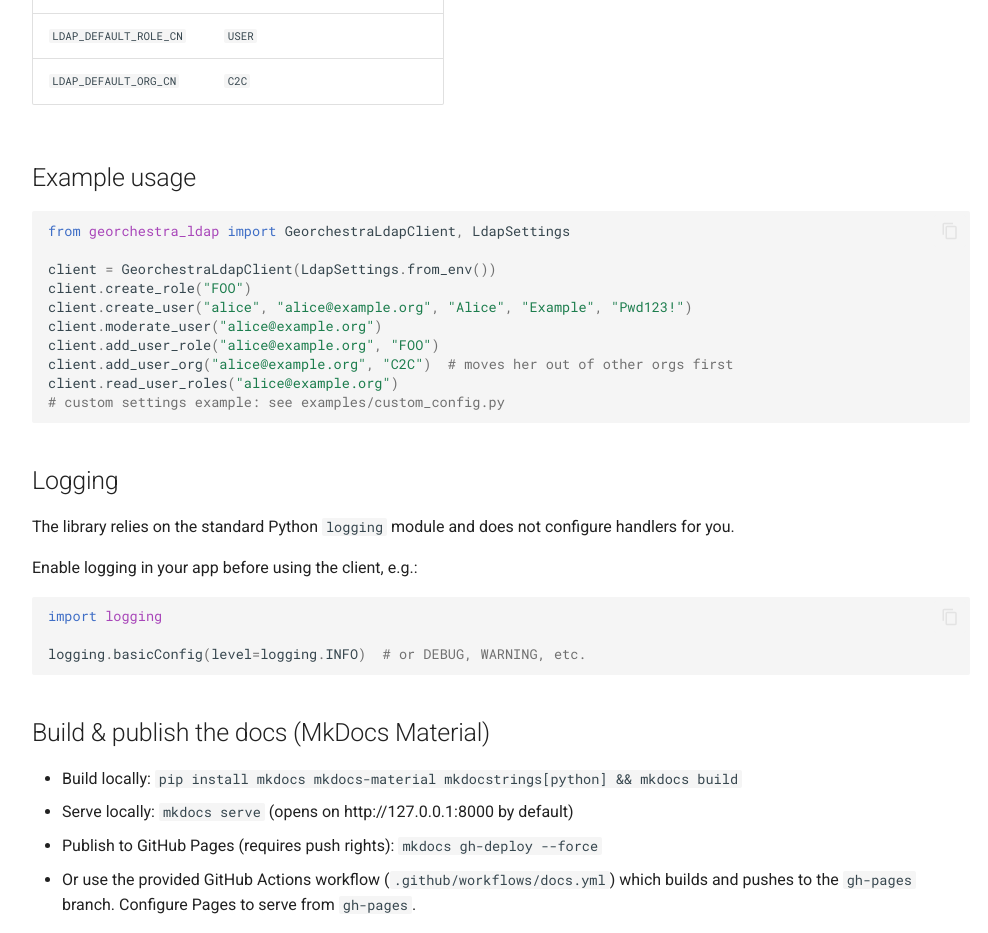
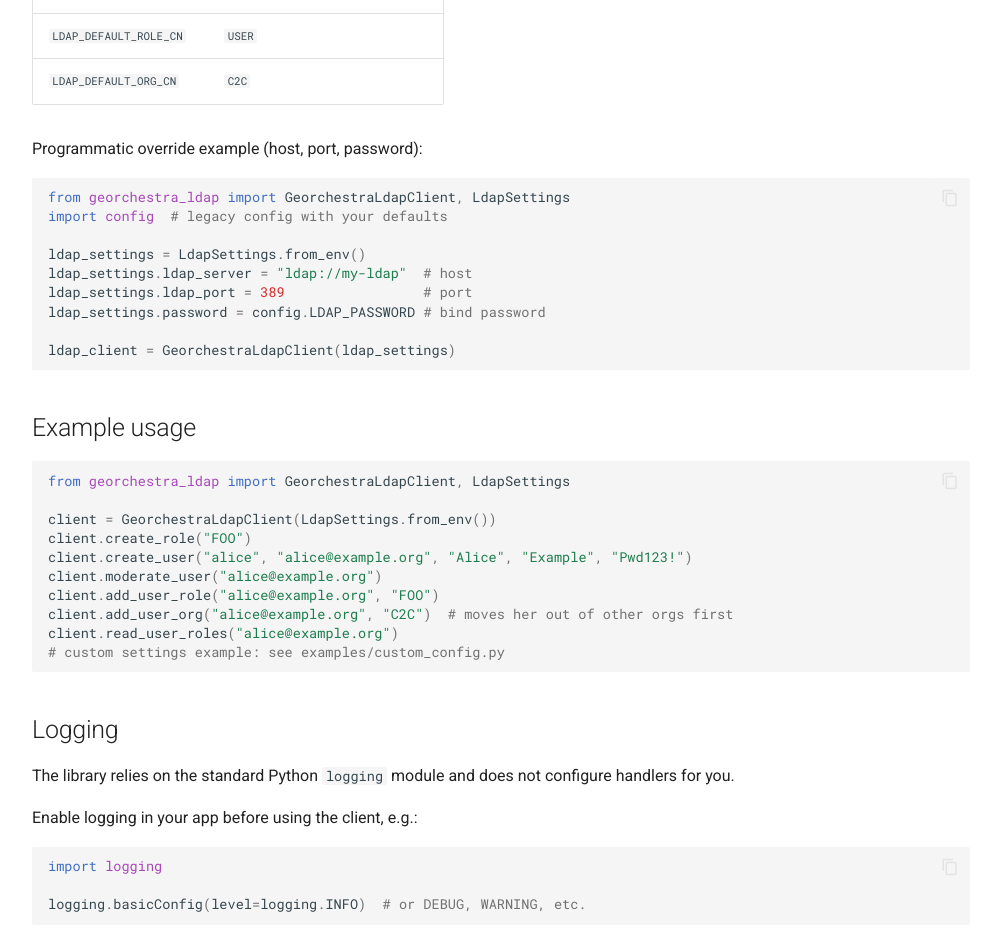
Before and after one commit to jdev-org/georchestra-ldap-py, a plain HTML site: page index.html in a window 1280 px wide. Shown: the part 1461-2394 px from the top of the page, without its empty margins (264-1252 px from the left). Drawn offline with Linux system fonts and the light colour scheme.

Commit message:
deploy: 4916fa318c0e4e5b5e6c08bacd8960f7997d0242

```diff
--- a/index.html
+++ b/index.html
@@ -538,6 +538,17 @@ LDAP_DEFAULT_ROLE_CN, LDAP_DEFAULT_ORG_CN
 </tr>
 </tbody>
 </table>
+<p>Programmatic override example (host, port, password):</p>
+<div class="highlight"><pre><span></span><code><span class="kn">from</span><span class="w"> </span><span class="nn">georchestra_ldap</span><span class="w"> </span><span class="kn">import</span> <span class="n">GeorchestraLdapClient</span><span class="p">,</span> <span class="n">LdapSettings</span>
+<span class="kn">import</span><span class="w"> </span><span class="nn">config</span>  <span class="c1"># legacy config with your defaults</span>
+
+<span class="n">ldap_settings</span> <span class="o">=</span> <span class="n">LdapSettings</span><span class="o">.</span><span class="n">from_env</span><span class="p">()</span>
+<span class="n">ldap_settings</span><span class="o">.</span><span class="n">ldap_server</span> <span class="o">=</span> <span class="s2">&quot;ldap://my-ldap&quot;</span>  <span class="c1"># host</span>
+<span class="n">ldap_settings</span><span class="o">.</span><span class="n">ldap_port</span> <span class="o">=</span> <span class="mi">389</span>                 <span class="c1"># port</span>
+<span class="n">ldap_settings</span><span class="o">.</span><span class="n">password</span> <span class="o">=</span> <span class="n">config</span><span class="o">.</span><span class="n">LDAP_PASSWORD</span> <span class="c1"># bind password</span>
+
+<span class="n">ldap_client</span> <span class="o">=</span> <span class="n">GeorchestraLdapClient</span><span class="p">(</span><span class="n">ldap_settings</span><span class="p">)</span>
+</code></pre></div>
 <h2 id="example-usage">Example usage<a class="headerlink" href="#example-usage" title="Permanent link">&para;</a></h2>
 <div class="highlight"><pre><span></span><code><span class="kn">from</span><span class="w"> </span><span class="nn">georchestra_ldap</span><span class="w"> </span><span class="kn">import</span> <span class="n">GeorchestraLdapClient</span><span class="p">,</span> <span class="n">LdapSettings</span>
 
```
Also changed, not shown: search/search_index.json (+1 -1 lines).
